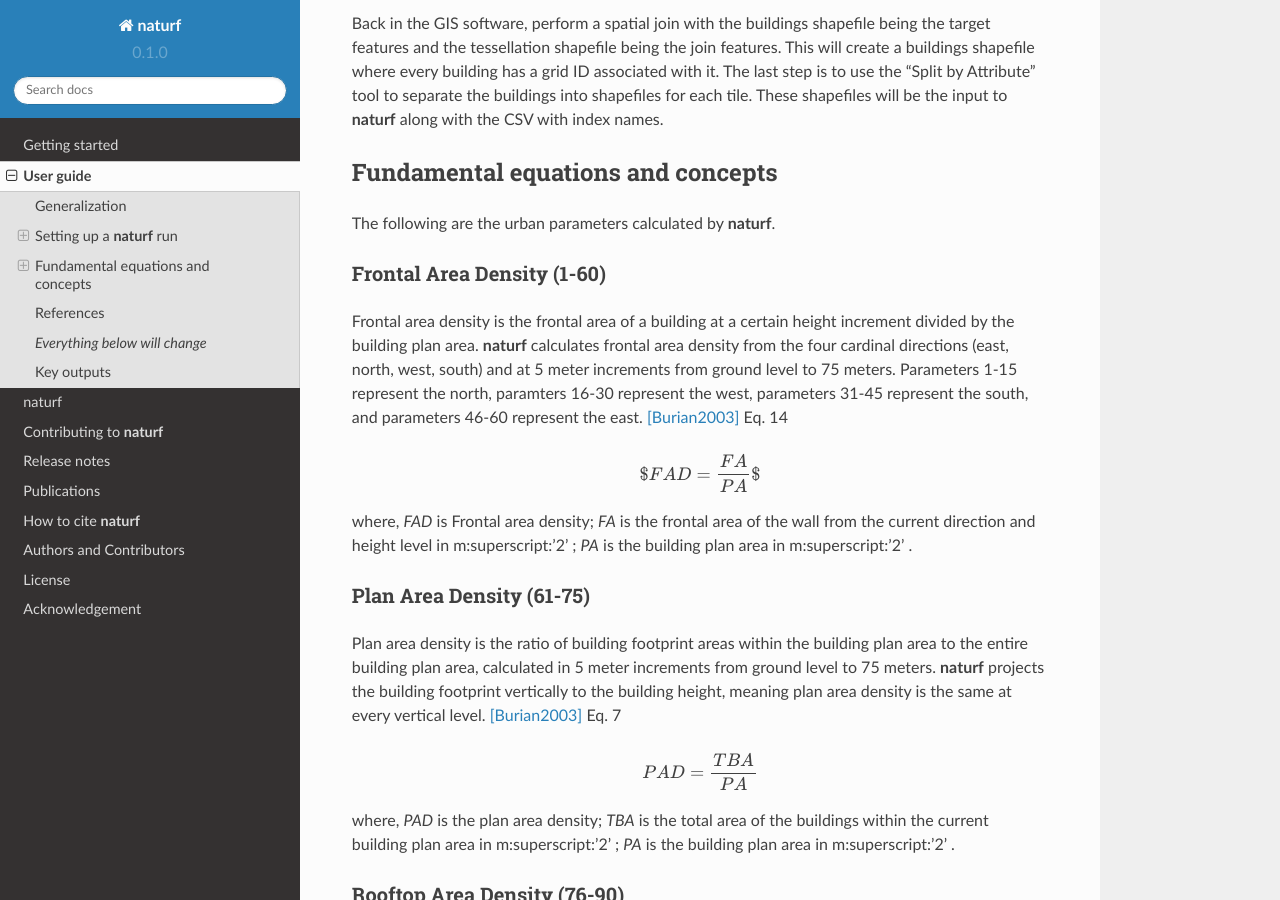
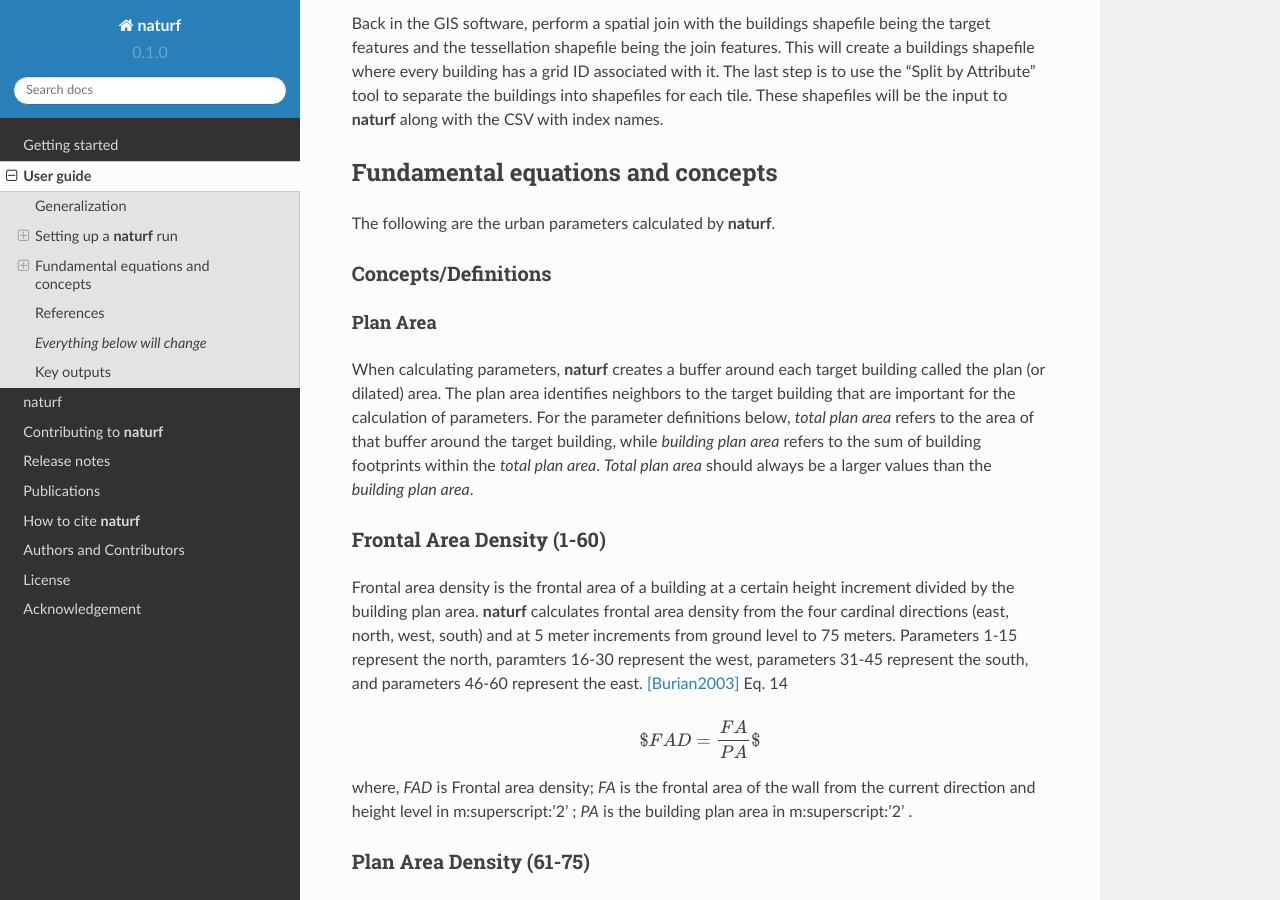
Before and after one commit to IMMM-SFA/naturf, a Sphinx documentation site: the page built from docs/source/user_guide.rst, in a window 1280 px wide and 900 px high, scrolled down 2311 px. Built offline with Sphinx 7.4.7 and the Read the Docs theme 2.0.0, drawn with Linux system fonts in a browser that asks for light colours; formulas are drawn with MathJax 3.

Commit message:
defined plan area

```diff
--- a/docs/source/user_guide.rst
+++ b/docs/source/user_guide.rst
@@ -85,6 +85,14 @@ Fundamental equations and concepts
 ----------------------------------
 
 The following are the urban parameters calculated by **naturf**.
+
+Concepts/Definitions
+~~~~~~~~~~~~~~~~~~~~
+
+Plan Area
+^^^^^^^^^
+
+When calculating parameters, **naturf** creates a buffer around each target building called the plan (or dilated) area. The plan area identifies neighbors to the target building that are important for the calculation of parameters. For the parameter definitions below, *total plan area* refers to the area of that buffer around the target building, while *building plan area* refers to the sum of building footprints within the *total plan area*. *Total plan area* should always be a larger values than the *building plan area*.
 
 
 Frontal Area Density (1-60)
```
